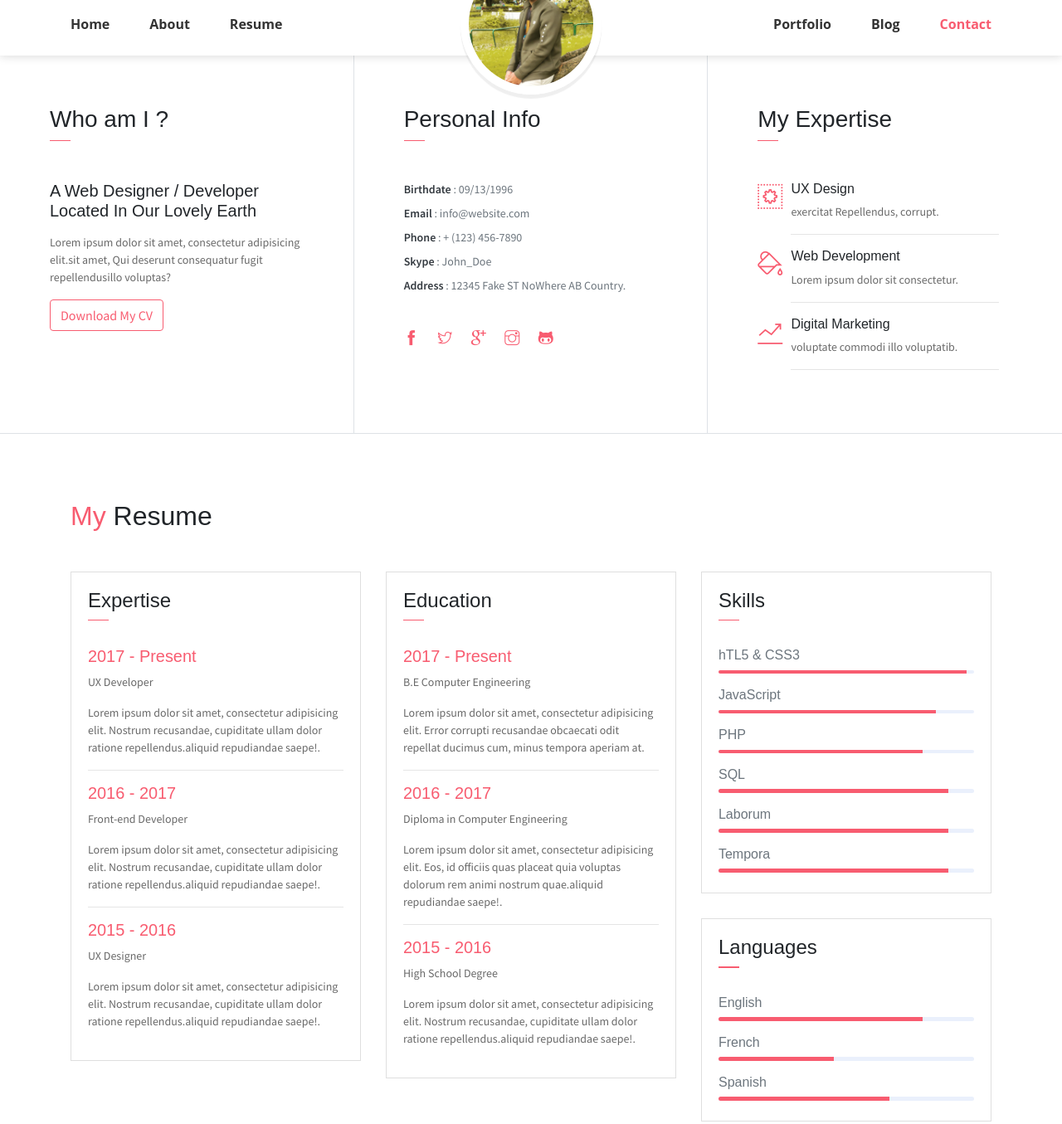
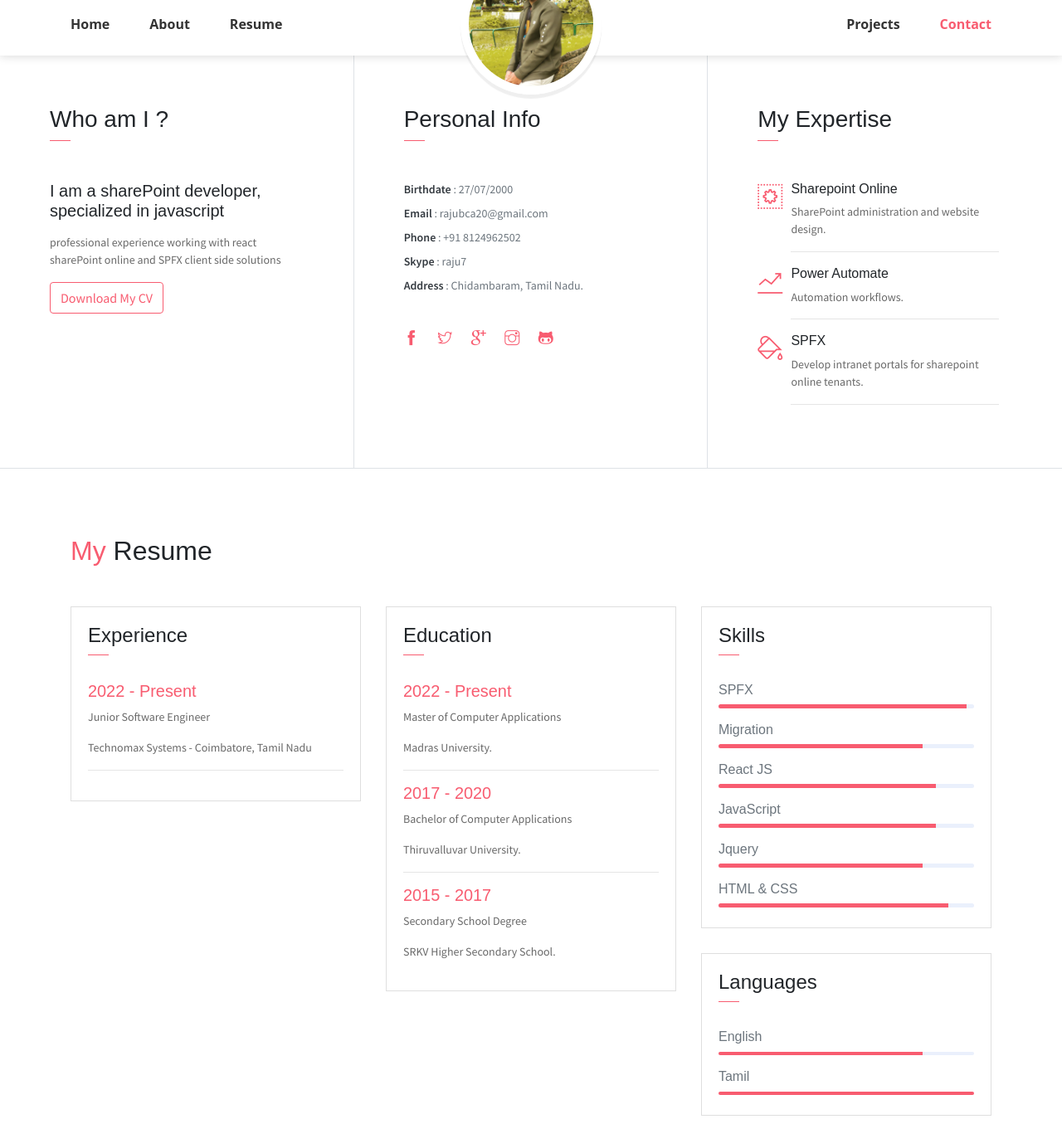
Before and after one commit to RajuDeveloper7/myweb, a plain HTML site: page index.html in a window 1280 px wide. Shown: the part 650-2005 px from the top of the page at 83% size. Drawn offline with Linux system fonts and the light colour scheme; some packages are replaced by stand-ins of ours; some icons are missing.

Commit message:
second upadate

```diff
--- a/index.html
+++ b/index.html
@@ -38,7 +38,7 @@
             <div class="header-content">
                 <h4 class="header-subtitle">Hello, I am</h4>
                 <h1 class="header-title">Raju</h1>
-                <h6 class="header-mono">Frond end Designer | Developer</h6>
+                <h6 class="header-mono">Sharepoint Developer</h6>
                 <button class="btn btn-primary btn-rounded" onclick="printFile()"><i class="ti-printer pr-2"></i>Print
                     Resume</button>
             </div>
@@ -72,11 +72,11 @@
                 </ul>
                 <ul class="navbar-nav ml-auto">
                     <li class="nav-item">
-                        <a href="#portfolio" class="nav-link">Portfolio</a>
+                        <a href="#portfolio" class="nav-link">Projects</a>
                     </li>
-                    <li class="nav-item">
+                    <!-- <li class="nav-item">
                         <a href="#blog" class="nav-link">Blog</a>
-                    </li>
+                    </li> -->
                     <li class="nav-item last-item">
                         <a href="#contact" class="nav-link">Contact</a>
                     </li>
@@ -89,9 +89,9 @@
             <div class="col-lg-4 about-card">
                 <h3 class="font-weight-light">Who am I ?</h3>
                 <span class="line mb-5"></span>
-                <h5 class="mb-3">A Web Designer / Developer Located In Our Lovely Earth</h5>
-                <p class="mt-20">Lorem ipsum dolor sit amet, consectetur adipisicing elit.sit amet, Qui deserunt
-                    consequatur fugit repellendusillo voluptas?</p>
+                <h5 class="mb-3">I am a sharePoint developer, specialized in javascript</h5>
+                <p class="mt-20">professional experience working with react sharePoint online and
+                    SPFX client side solutions</p>
                 <button class="btn btn-outline-danger" onclick="downloadFile()"><i
                         class="icon-down-circled2"></i>Download My CV</button>
             </div>
@@ -99,11 +99,11 @@
                 <h3 class="font-weight-light">Personal Info</h3>
                 <span class="line mb-5"></span>
                 <ul class="mt40 info list-unstyled">
-                    <li><span>Birthdate</span> : 09/13/1996</li>
-                    <li><span>Email</span> : info@website.com</li>
-                    <li><span>Phone</span> : + (123) 456-7890</li>
-                    <li><span>Skype</span> : John_Doe </li>
-                    <li><span>Address</span> : 12345 Fake ST NoWhere AB Country.</li>
+                    <li><span>Birthdate</span> : 27/07/2000</li>
+                    <li><span>Email</span> : rajubca20@gmail.com</li>
+                    <li><span>Phone</span> : +91 8124962502</li>
+                    <li><span>Skype</span> : raju7 </li>
+                    <li><span>Address</span> : Chidambaram, Tamil Nadu.</li>
                 </ul>
                 <ul class="social-icons pt-3">
                     <li class="social-item"><a class="social-link" href="#"><i class="ti-facebook"
@@ -124,24 +124,24 @@
                 <div class="row">
                     <div class="col-1 text-danger pt-1"><i class="ti-widget icon-lg"></i></div>
                     <div class="col-10 ml-auto mr-3">
-                        <h6>UX Design</h6>
-                        <p class="subtitle"> exercitat Repellendus, corrupt.</p>
+                        <h6>Sharepoint Online</h6>
+                        <p class="subtitle"> SharePoint administration and website design.</p>
+                        <hr>
+                    </div>
+                </div>
+                <div class="row">
+                    <div class="col-1 text-danger pt-1"><i class="ti-stats-up icon-lg"></i></div>
+                    <div class="col-10 ml-auto mr-3">
+                        <h6>Power Automate</h6>
+                        <p class="subtitle">Automation workflows.</p>
                         <hr>
                     </div>
                 </div>
                 <div class="row">
                     <div class="col-1 text-danger pt-1"><i class="ti-paint-bucket icon-lg"></i></div>
                     <div class="col-10 ml-auto mr-3">
-                        <h6>Web Development</h6>
-                        <p class="subtitle">Lorem ipsum dolor sit consectetur.</p>
-                        <hr>
-                    </div>
-                </div>
-                <div class="row">
-                    <div class="col-1 text-danger pt-1"><i class="ti-stats-up icon-lg"></i></div>
-                    <div class="col-10 ml-auto mr-3">
-                        <h6>Digital Marketing</h6>
-                        <p class="subtitle">voluptate commodi illo voluptatib.</p>
+                        <h6>SPFX</h6>
+                        <p class="subtitle">Develop intranet portals for sharepoint online tenants.</p>
                         <hr>
                     </div>
                 </div>
@@ -158,17 +158,16 @@
                     <div class="card">
                         <div class="card-header">
                             <div class="mt-2">
-                                <h4>Expertise</h4>
+                                <h4>Experience</h4>
                                 <span class="line"></span>
                             </div>
                         </div>
                         <div class="card-body">
-                            <h6 class="title text-danger">2017 - Present</h6>
-                            <P>UX Developer</P>
-                            <P class="subtitle">Lorem ipsum dolor sit amet, consectetur adipisicing elit. Nostrum
-                                recusandae, cupiditate ullam dolor ratione repellendus.aliquid repudiandae saepe!.</P>
+                            <h6 class="title text-danger">2022 - Present</h6>
+                            <P>Junior Software Engineer</P>
+                            <P class="subtitle">Technomax Systems - Coimbatore, Tamil Nadu</P>
                             <hr>
-                            <h6 class="title text-danger">2016 - 2017</h6>
+                            <!-- <h6 class="title text-danger">2016 - 2017</h6>
                             <P>Front-end Developer</P>
                             <P class="subtitle">Lorem ipsum dolor sit amet, consectetur adipisicing elit. Nostrum
                                 recusandae, cupiditate ullam dolor ratione repellendus.aliquid repudiandae saepe!.</P>
@@ -176,7 +175,7 @@
                             <h6 class="title text-danger">2015 - 2016</h6>
                             <P>UX Designer</P>
                             <P class="subtitle">Lorem ipsum dolor sit amet, consectetur adipisicing elit. Nostrum
-                                recusandae, cupiditate ullam dolor ratione repellendus.aliquid repudiandae saepe!.</P>
+                                recusandae, cupiditate ullam dolor ratione repellendus.aliquid repudiandae saepe!.</P> -->
                         </div>
                     </div>
                 </div>
@@ -189,21 +188,17 @@
                             </div>
                         </div>
                         <div class="card-body">
-                            <h6 class="title text-danger">2017 - Present</h6>
-                            <P>B.E Computer Engineering</P>
-                            <P class="subtitle">Lorem ipsum dolor sit amet, consectetur adipisicing elit. Error corrupti
-                                recusandae obcaecati odit repellat ducimus cum, minus tempora aperiam at.</P>
+                            <h6 class="title text-danger">2022 - Present</h6>
+                            <P>Master of Computer Applications</P>
+                            <P class="subtitle">Madras University.</P>
                             <hr>
-                            <h6 class="title text-danger">2016 - 2017</h6>
-                            <P>Diploma in Computer Engineering</P>
-                            <P class="subtitle">Lorem ipsum dolor sit amet, consectetur adipisicing elit. Eos, id
-                                officiis quas placeat quia voluptas dolorum rem animi nostrum quae.aliquid repudiandae
-                                saepe!.</P>
+                            <h6 class="title text-danger">2017 - 2020</h6>
+                            <P>Bachelor of Computer Applications</P>
+                            <P class="subtitle">Thiruvalluvar University.</P>
                             <hr>
-                            <h6 class="title text-danger">2015 - 2016</h6>
-                            <P>High School Degree</P>
-                            <P class="subtitle">Lorem ipsum dolor sit amet, consectetur adipisicing elit. Nostrum
-                                recusandae, cupiditate ullam dolor ratione repellendus.aliquid repudiandae saepe!.</P>
+                            <h6 class="title text-danger">2015 - 2017</h6>
+                            <P>Secondary School Degree</P>
+                            <P class="subtitle">SRKV Higher Secondary School.</P>
 
                         </div>
                     </div>
@@ -217,9 +212,19 @@
                             </div>
                         </div>
                         <div class="card-body pb-2">
-                            <h6>hTL5 &amp; CSS3</h6>
+                            <h6>SPFX</h6>
                             <div class="progress mb-3">
                                 <div class="progress-bar bg-danger" role="progressbar" style="width: 97%"
+                                    aria-valuenow="25" aria-valuemin="0" aria-valuemax="100"></div>
+                            </div>
+                            <h6>Migration</h6>
+                            <div class="progress mb-3">
+                                <div class="progress-bar bg-danger" role="progressbar" style="width: 80%"
+                                    aria-valuenow="25" aria-valuemin="0" aria-valuemax="100"></div>
+                            </div>
+                            <h6>React JS</h6>
+                            <div class="progress mb-3">
+                                <div class="progress-bar bg-danger" role="progressbar" style="width: 85%"
                                     aria-valuenow="25" aria-valuemin="0" aria-valuemax="100"></div>
                             </div>
                             <h6>JavaScript</h6>
@@ -227,22 +232,12 @@
                                 <div class="progress-bar bg-danger" role="progressbar" style="width: 85%"
                                     aria-valuenow="25" aria-valuemin="0" aria-valuemax="100"></div>
                             </div>
-                            <h6>PHP</h6>
+                            <h6>Jquery</h6>
                             <div class="progress mb-3">
                                 <div class="progress-bar bg-danger" role="progressbar" style="width: 80%"
                                     aria-valuenow="50" aria-valuemin="0" aria-valuemax="100"></div>
                             </div>
-                            <h6>SQL</h6>
-                            <div class="progress mb-3">
-                                <div class="progress-bar bg-danger" role="progressbar" style="width: 90%"
-                                    aria-valuenow="75" aria-valuemin="0" aria-valuemax="100"></div>
-                            </div>
-                            <h6>Laborum</h6>
-                            <div class="progress mb-3">
-                                <div class="progress-bar bg-danger" role="progressbar" style="width: 90%"
-                                    aria-valuenow="75" aria-valuemin="0" aria-valuemax="100"></div>
-                            </div>
-                            <h6>Tempora</h6>
+                            <h6>HTML &amp; CSS</h6>
                             <div class="progress mb-3">
                                 <div class="progress-bar bg-danger" role="progressbar" style="width: 90%"
                                     aria-valuenow="75" aria-valuemin="0" aria-valuemax="100"></div>
@@ -262,15 +257,10 @@
                                 <div class="progress-bar bg-danger" role="progressbar" style="width: 80%"
                                     aria-valuenow="25" aria-valuemin="0" aria-valuemax="100"></div>
                             </div>
-                            <h6>French</h6>
+                            <h6>Tamil</h6>
                             <div class="progress mb-3">
-                                <div class="progress-bar bg-danger" role="progressbar" style="width: 45%"
+                                <div class="progress-bar bg-danger" role="progressbar" style="width: 100%"
                                     aria-valuenow="25" aria-valuemin="0" aria-valuemax="100"></div>
-                            </div>
-                            <h6>Spanish</h6>
-                            <div class="progress mb-3">
-                                <div class="progress-bar bg-danger" role="progressbar" style="width: 67%"
-                                    aria-valuenow="50" aria-valuemin="0" aria-valuemax="100"></div>
                             </div>
                         </div>
                     </div>
@@ -279,7 +269,7 @@
         </div>
     </section>
 
-    <section class="section bg-dark text-center">
+    <!-- <section class="section bg-dark text-center">
         <div class="container">
             <div class="row text-center">
                 <div class="col-md-6 col-lg-3">
@@ -496,18 +486,20 @@
                 </div>
             </div>
         </div>
-    </section>
+    </section> -->
+
     <section class="section bg-dark py-5">
         <div class="container text-center">
             <h2 class="text-light mb-5 font-weight-normal">I Am Available For FreeLance</h2>
-            <button class="btn bg-primary w-lg">Hire me</button>
+            <button class="btn bg-primary w-lg"
+                onclick="window.open('https://www.freelancer.in/u/RajuDeveloper7','_blank')">Hire me</button>
         </div>
     </section>
 
     <!-- Portfolio Section -->
     <section class="section bg-custom-gray" id="portfolio">
         <div class="container">
-            <h1 class="mb-5"><span class="text-danger">My</span> Portfolio</h1>
+            <h1 class="mb-5"><span class="text-danger">My</span> Projects</h1>
             <div class="portfolio">
                 <div class="filters">
                     <a href="#" data-filter=".new" class="active">
@@ -819,7 +811,7 @@
                                 <i class="ti-mobile icon-md"></i>
                             </div>
                             <div class="col-10 ">
-                                <h6 class="d-inline">Phone : <br> <span class="text-muted">+ (123) 456-789</span></h6>
+                                <h6 class="d-inline">Phone : <br> <span class="text-muted">+91 8124962502</span></h6>
                             </div>
                         </div>
                         <div class="row mb-2">
@@ -827,8 +819,8 @@
                                 <i class="ti-map-alt icon-md"></i>
                             </div>
                             <div class="col-10">
-                                <h6 class="d-inline">Address :<br> <span class="text-muted">12345 Fake ST NoWhere AB
-                                        Country.</span></h6>
+                                <h6 class="d-inline">Address :<br> <span class="text-muted">Chidambaram, Tamil
+                                        Nadu.</span></h6>
                             </div>
                         </div>
                         <div class="row mb-2">
@@ -836,7 +828,8 @@
                                 <i class="ti-envelope icon-md"></i>
                             </div>
                             <div class="col-10">
-                                <h6 class="d-inline">Email :<br> <span class="text-muted">info@website.com</span></h6>
+                                <h6 class="d-inline">Email :<br> <span class="text-muted">rajubca20@gmail.com</span>
+                                </h6>
                             </div>
                         </div>
                         <ul class="social-icons pt-4">
```
Also changed, not shown: 2 other files.
